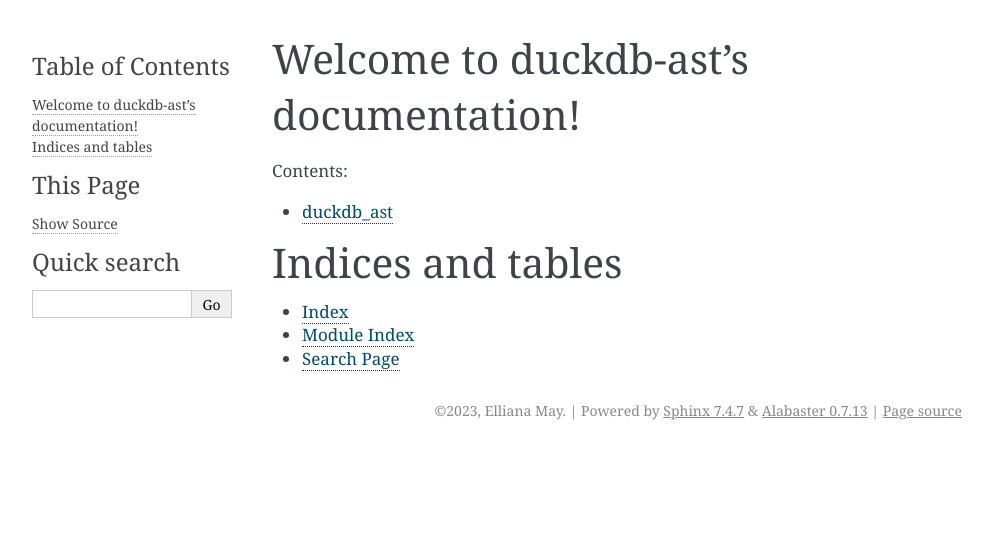
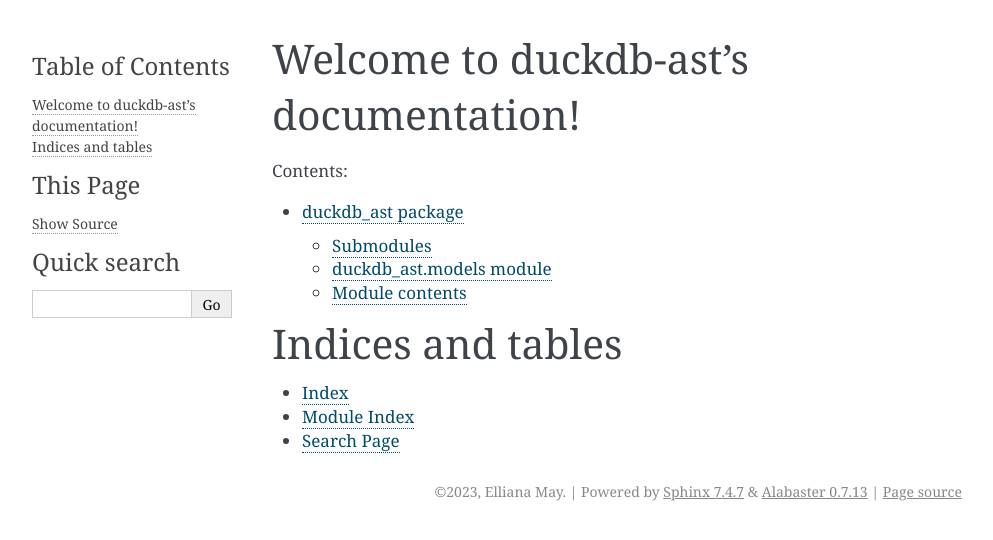
Before and after one commit to Mause/duckdb-ast, a Sphinx documentation site: the page built from docs/source/index.rst, in a window 1280 px wide. Shown: the top 540 px of the page, without its empty margins (148-1141 px from the left). Built offline with Sphinx 7.4.7, drawn with Linux system fonts in a browser that asks for light colours.

Commit message:
document models

```diff
--- a/docs/source/duckdb_ast.rst
+++ b/docs/source/duckdb_ast.rst
@@ -1,6 +1,21 @@
-duckdb\_ast
-===========
+duckdb\_ast package
+===================
+
+Submodules
+----------
+
+duckdb\_ast.models module
+-------------------------
+
+.. automodule:: duckdb_ast.models
+   :members:
+   :undoc-members:
+   :show-inheritance:
+
+Module contents
+---------------
 
 .. automodule:: duckdb_ast
    :members:
    :undoc-members:
+   :show-inheritance:
--- /dev/null
+++ b/docs/source/modules.rst
@@ -0,0 +1,7 @@
+duckdb_ast
+==========
+
+.. toctree::
+   :maxdepth: 4
+
+   duckdb_ast
```
